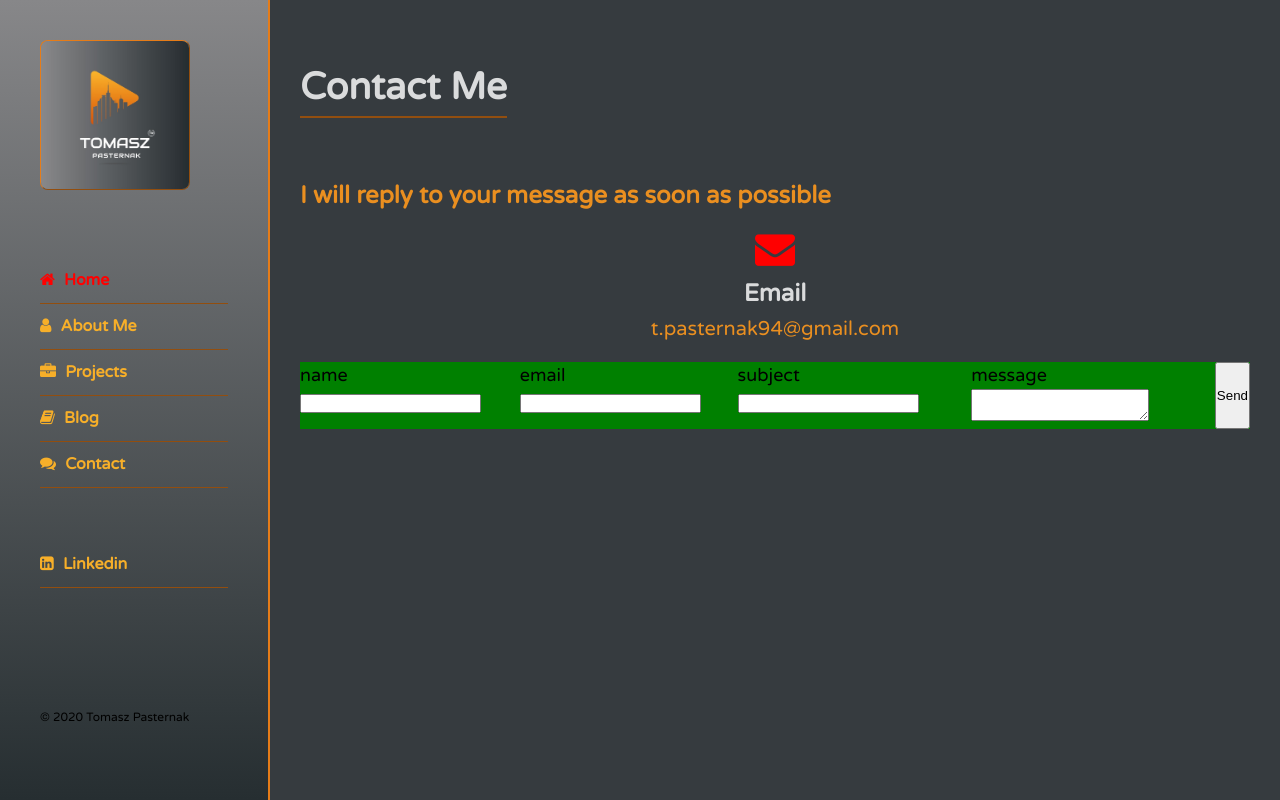
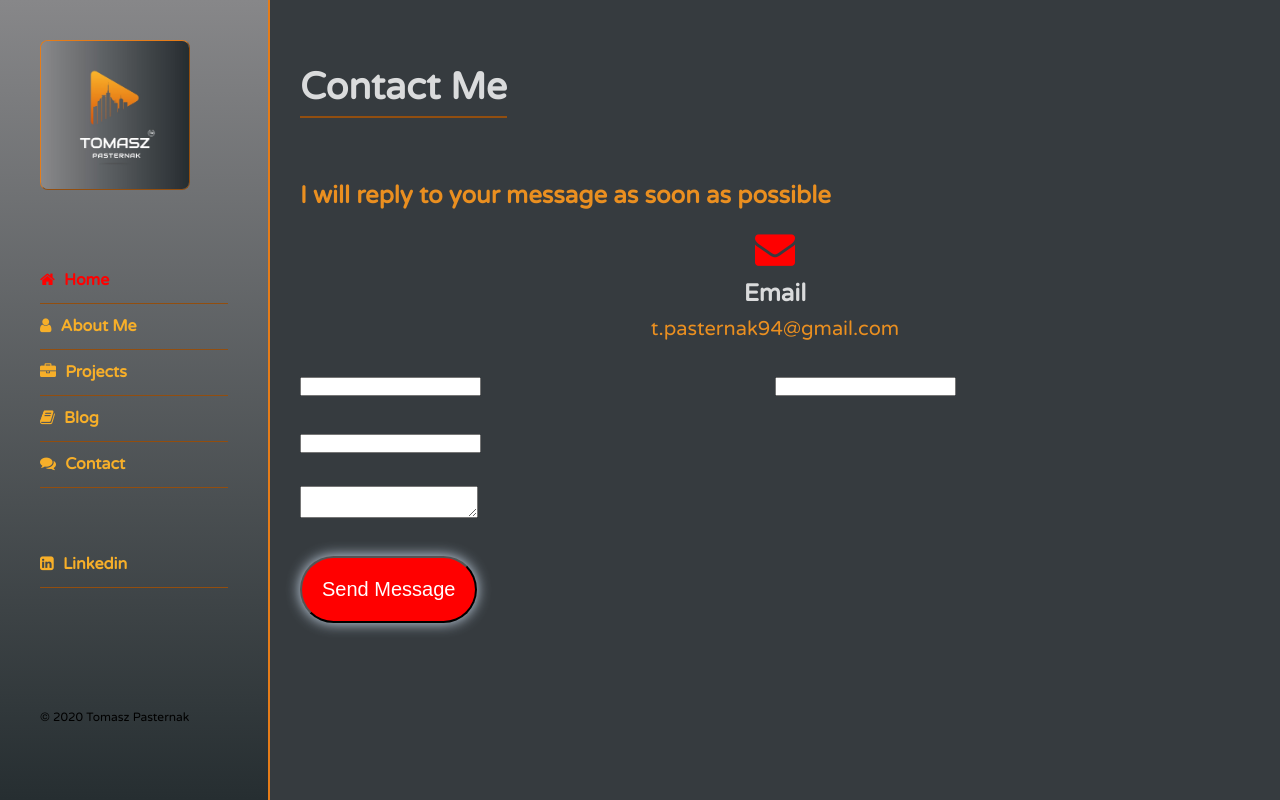
Before and after one commit to tomaszpasternak94/Django_business_card, a Django app: template business_card_project/portfolio/templates/portfolio/contact_form.html in a window 1280 px wide. Run offline with Django 3.2, Linux system fonts and the light colour scheme; the template is opened without the code that fills it, so the values that code supplies are empty, except form fields; tables that the repository leaves empty hold one stand-in row (values such as "Sample post"); form fields are guessed from the names that the template uses; some libraries are stand-ins or nearby versions.

Commit message:
feat(36): visually modified form fields - in Contact Me section

```diff
--- a/business_card_project/portfolio/static/portfolio/custom.css
+++ b/business_card_project/portfolio/static/portfolio/custom.css
@@ -509,6 +509,7 @@
 	flex: 0 0 100%;
 	max-width: 100%;
 	text-align: center;
+	margin-bottom: 30px;
 }
 .contact-info-item .icon{
 	display: inline-block;
@@ -530,17 +531,74 @@
 
 }
 
-.container-form{
-	background-color: yellow;
-	margin-top: 20px;
-	flex:0 0 100%;
+.btn-form {
+  -webkit-border-radius: 45;
+  -moz-border-radius: 45;
+  border-radius: 45px;
+  -webkit-box-shadow: 0px 0px 14px #ccdced;
+  -moz-box-shadow: 0px 0px 14px #ccdced;
+  box-shadow: 0px 0px 14px #ccdced;
+  color: #ffffff;
+  font-size: 20px;
+  padding: 20px;
+  background: #ff0000;
+  text-decoration: none;
+  -webkit-transition: all 1s ease;
+  transition: all 1s ease;
+  cursor: pointer;
 }
 
-.contact-form{
-	background-color: green;
-	display: flex;
+.btn-form:hover {
+	transform: scale(1.1);
+	background: #ea8f20;
+	text-decoration: none;
+}
+.container-form{
+	/*background-color: yellow;*/
+	-ms-flex: 0 0 100%;
+	flex: 0 0 100%;
+	max-width: 100%;
+
+}
+.container-form .contact-form{
+	/*background-color: red;*/
+	-ms-flex:0 0 100%;
 	flex:0 0 100%;
-	justify-content: space-evenly;
+	max-width: 100%;
+}
+
+.form-item-above{
+	/*background-color: blue;*/
+	flex: 0 0 50%;
+	max-width: 50%;
+	/*margin-right: 1px;*/
+}
+
+.form-field-control-above{
+	width: 100%;
+	padding: 10px;
+	border-radius: 25px;
+	border: 2px outset #e67c18;
+}
+
+.form-item-below{
+	/*background-color: pink;*/
+	flex: 0 0 100%;
+	max-width: 100%;
+	/*margin-right: 1px;*/
+}
+
+.form-field-control-below{
+	width: 100%;
+	padding: 10px;
+	border-radius: 25px;
+	border: 2px outset #e67c18;
+}
+
+.form-group{
+	margin-bottom: 30px;
+	margin-right: 10px;
+
 }
 /* Contact Section End */
 /*------------------------------------------------------------------------------*/
--- a/business_card_project/portfolio/static/portfolio/skins/havefun.css
+++ b/business_card_project/portfolio/static/portfolio/skins/havefun.css
@@ -17,3 +17,10 @@
 	background-color: #272f32;
 	/*background-color: red;*/
 }
+
+.form-field-control-above:hover,
+.form-field-control-below:hover{
+-webkit-box-shadow: 0px 0px 14px #ccdced;
+-moz-box-shadow: 0px 0px 14px #ccdced;
+box-shadow: 0px 0px 14px #ccdced;
+}
--- a/business_card_project/portfolio/templates/portfolio/contact_form.html
+++ b/business_card_project/portfolio/templates/portfolio/contact_form.html
@@ -32,27 +32,35 @@
                       <div class="row">
                           <form class="contact-form" method="post">
                             {% csrf_token %}
-                              <div class="form-item">
+                              <div class="row">
+                                <div class="form-item-above">
                                     <div class="form-group">
-                                      name{{ form.name }}
+                                        {{ form.name }}
                                     </div>
                                 </div>
-                              <div class="form-item">
+                                <div class="form-item-above">
                                     <div class="form-group">
-                                      email{{ form.email }}
+                                        {{ form.email }}
                                     </div>
                                 </div>
-                              <div class="form-item">
+                              </div>
+                              <div class="row">
+                                <div class="form-item-above">
                                     <div class="form-group">
-                                      subject{{ form.subject }}
+                                        {{ form.subject }}
                                     </div>
                                 </div>
-                              <div class="form-item">
+                              </div>
+                              <div class="row">
+                                  <div class="form-item-below">
                                     <div class="form-group">
-                                       message{{ form.message }}
+                                        {{ form.message }}
                                     </div>
                                 </div>
-                          <button type="submit">Send</button>
+                              </div>
+                              <div class="row">
+                                  <button type="submit" class="btn-form">Send Message</button>
+                              </div>
                           </form>
                       </div>
                   </div>
```
Also changed, not shown: business_card_project/portfolio/forms.py (+4 -4 lines). Lines whose indentation alone changed are shown as unchanged.
